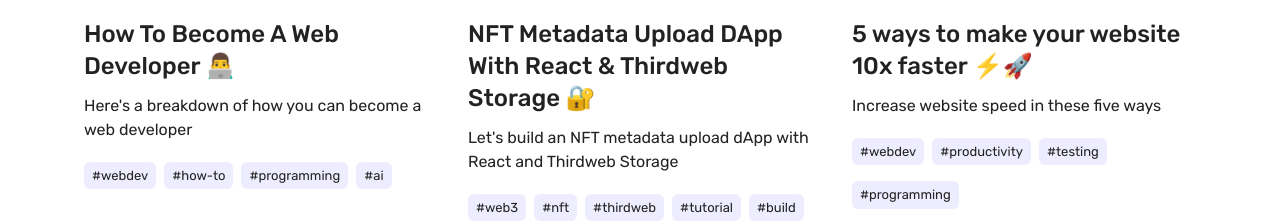
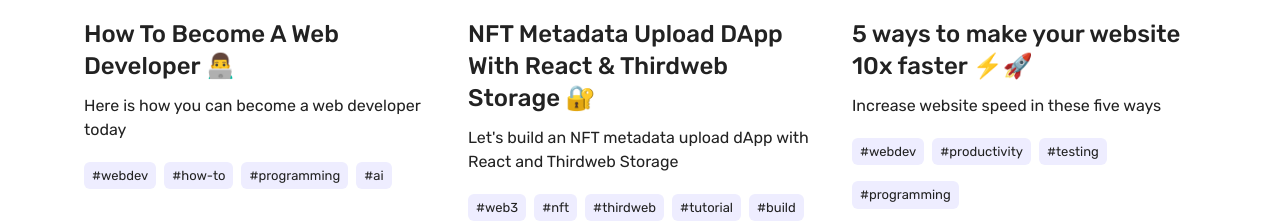
Before and after one commit to langf00rd/superdev-blog-site-astro, an Astro site: page / in a window 1280 px wide. Shown: the part 815-1037 px from the top of the page. Built offline with nearby package versions, Linux system fonts and the light colour scheme; Astro itself is replaced by a stand-in of ours.

Commit message:
update: how-to-become-a-web-developer description update

```diff
--- a/src/pages/post/how-to-become-a-web-developer.md
+++ b/src/pages/post/how-to-become-a-web-developer.md
@@ -1,7 +1,7 @@
 ---
 layout: "../../layouts/BlogPost.astro"
 title: "How To Become A Web Developer 👨‍💻"
-description: "Here's a breakdown of how you can become a web developer"
+description: "Here is how you can become a web developer today"
 pubDate: "Dec 11 2022"
 banner: "/images/posts/how-to-become-a-web-developer.png"
 slug: "how-to-become-a-web-developer"
```
